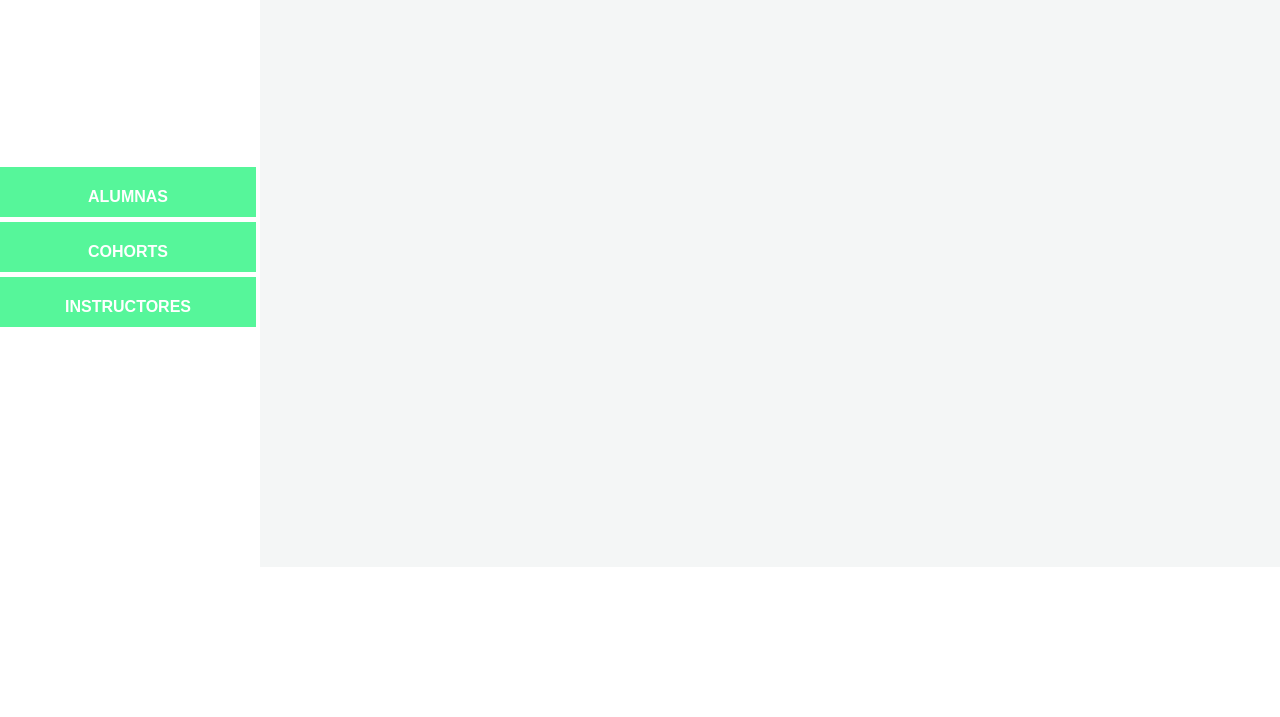
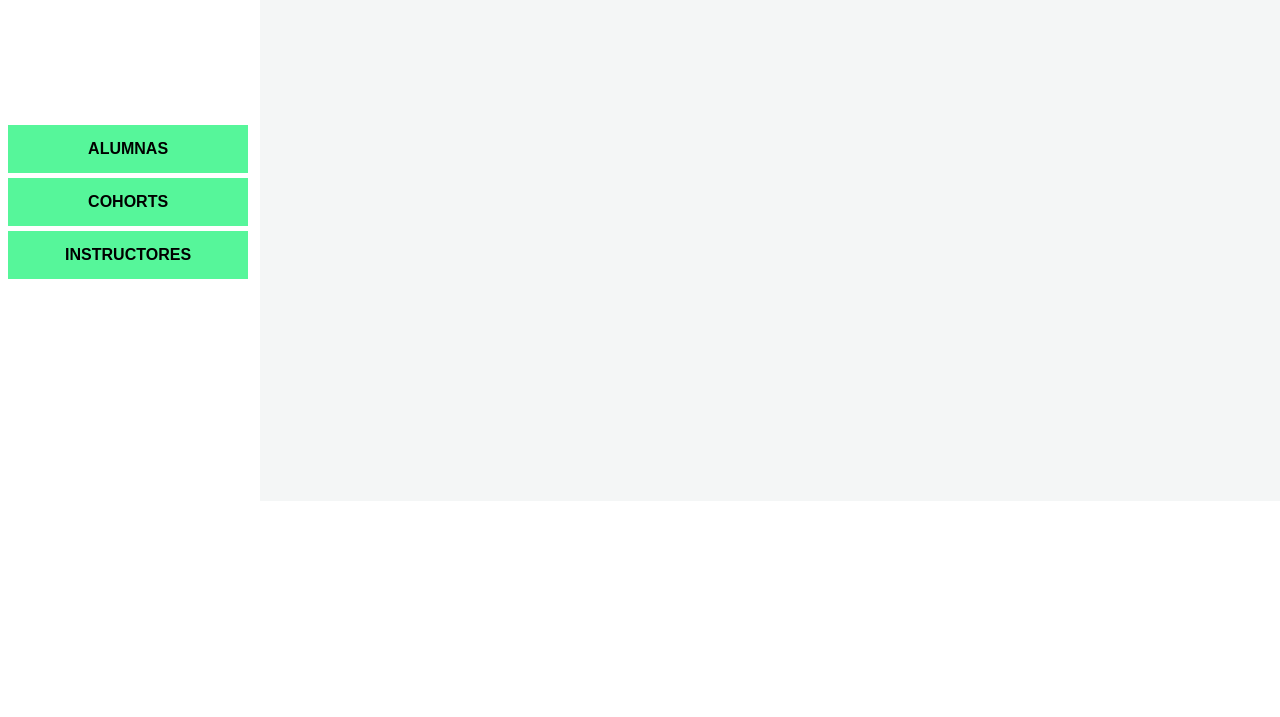
Before and after one commit to Laboratoria/lim-2018-05-bc-core-pm-datadashboard, a website: page src/index.html in a window 1280 px wide. Shown: the part 83-800 px from the top of the page. Drawn offline with Linux system fonts and the light colour scheme.

Commit message:
agregando cambios a HTML y CSS

```diff
--- a/src/index.html
+++ b/src/index.html
@@ -15,32 +15,26 @@
 
       <div class="circulo">
       </div>
-<!--
-      <div class="botones">
-      <input type="button" value="ALUMNAS" id="estudiantes">
-      <input type="button" value="COHORTS" id="cohorts">
-      <input type="button" value="COHORTS" id="instructores">
-      </div> -->
-
-<!-- itens para seleccionar -->
       <div class="caja2">
       </div>
 
-      <div class="cajaAlumnas">
-          <h4>ALUMNAS</h4>
+      <div>
+      <button class="buttonA"> <strong>ALUMNAS</strong> </button>
       </div>
 
-      <div class="cajaCohorts">
-          <h4>COHORTS</h4>
+      <div>
+      <button class="buttonC"> <strong>COHORTS</strong> </button>
+    </div>
+
+      <div>
+      <button class="buttonI"> <strong>INSTRUCTORES</strong> </button>
+    </div>
+
+    <!-- caja para llenar el contenido -->
+      <div class="caja3">
       </div>
 
-      <div class="cajaInstructores">
-          <h4>INSTRUCTORES</h4>
-      </div>
 
-      <!-- caja para llenar el contenido -->
-      <div class="caja3">
-      </div>
 
 
       <!-- <p> ESATADISTICA DEL PROGRESO DE ALUMNAS </p> -->
--- a/src/style.css
+++ b/src/style.css
@@ -1,6 +1,53 @@
 body {
     background-color: #fff;
-    font-family: Arial, Helvetica, sans-serif;
+    font-family: sans-serif;
+}
+
+
+.buttonA{
+    background-color: #56F69A;
+    position: relative;
+    border: none;
+    color: #000;
+    padding: 15px 32px;
+    text-align: center;
+    font-size: 16px;
+    cursor: pointer;
+    width: 19%;
+    height: auto;
+    top: 200px;
+    left: auto;
+}
+
+.buttonC{
+    background-color: #56F69A;
+    position: relative;
+    border: none;
+    color: #000;
+    padding: 15px 32px;
+    text-align: center;
+    font-size: 16px;
+    cursor: pointer;
+    width: 19%;
+    height: auto;
+    top: 205px;
+    left: auto;
+}
+
+
+.buttonI{
+    background-color: #56F69A;
+    position: relative;
+    border: none;
+    color: #000;
+    padding: 15px 32px;
+    text-align: center;
+    font-size: 16px;
+    cursor: pointer;
+    width: 19%;
+    height: auto;
+    top: 210px;
+    left: auto;
 }
 
 .logo{
@@ -8,7 +55,7 @@ body {
     top: 0;
     width: 19%;
     height: auto;
-    left: 20px;
+    left: 14px;
     right: 0;
 }
 
@@ -28,6 +75,9 @@ body {
 } */
 
 
+
+
+
 .caja{
     background-color: #FFE521;
     position: absolute;
@@ -42,49 +92,6 @@ body {
 }
 
 
-.cajaAlumnas{
-    background-color: #56F69A;
-    position: absolute;
-    top: 250px;
-    width: 20%;
-    height: 50px;
-    left: 0;
-    right: 0;
-    text-align: center;
-    color: #fff;
-    text-align: center
-
-}
-
-
-.cajaCohorts{
-    background-color: #56F69A;
-    position: absolute;
-    top: 305px;
-    width: 20%;
-    height: 50px;
-    left: 0;
-    right: 0;
-    text-align: center;
-    color: #fff;
-    text-align: center
-
-}
-
-.cajaInstructores{
-    background-color: #56F69A;
-    position: absolute;
-    top: 360px;
-    width: 20%;
-    height: 50px;
-    left: 0;
-    right: 0;
-    text-align: center;
-    color: #fff;
-    text-align: center
-
-}
-
 /* .caja2{
     background-color: #56F69A;
     position: absolute;
@@ -98,10 +105,10 @@ body {
 
 .caja3{
     background-color:#F4F6F6;
-    position: absolute;
-    top: 80px;
-    width: 80%;
-    height: 570px;
-    left: 260px;
+    position: relative;
+    top: -73px;
+    width: 81%;
+    height: 505px;
+    left: 252px;
 
 }
```
